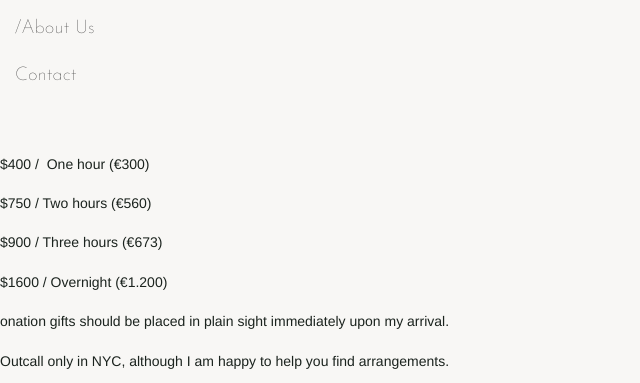
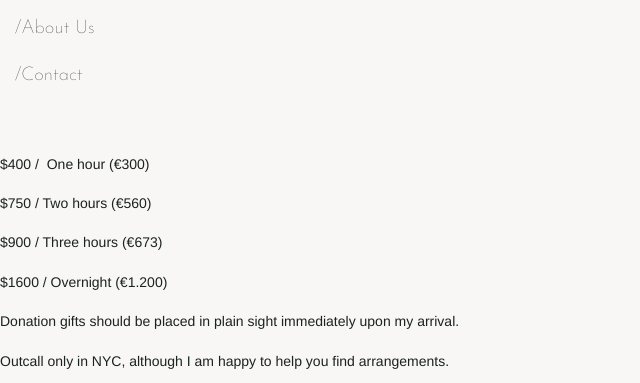
Before and after one commit to charliethegirlnyc/charliethegirlnyc.github.io, a plain HTML site: page aboutus.html in a window 1280 px wide. Shown: the part 250-633 px from the top of the page, 0-640 px from the left. Drawn offline with Linux system fonts and the light colour scheme; a web font is replaced by a local one.

Commit message:
edited of text and contact

```diff
--- a/aboutus.html
+++ b/aboutus.html
@@ -44,7 +44,7 @@
         <p><li><a href="aboutme.html">/About Me</a></li></p>
         <p><li><a href="gallery.html">/Gallery</a></li></p>
         <p><li><a href="aboutus.html">/About Us</a></li></p>
-        <li><a href="contact.html">Contact</a></li>
+        <li><a href="contact.html">/Contact</a></li>
       </ul>
     </div>
            <div class="text">
@@ -57,7 +57,7 @@
 
 <p><p>$1600 / Overnight (€1.200)</p></p>
 
-<p><p>onation gifts should be placed in plain sight immediately upon my arrival.</p></p>
+<p><p>Donation gifts should be placed in plain sight immediately upon my arrival.</p></p>
 
 <p><p>Outcall only in NYC, although I am happy to help you find arrangements.</p></p>
 
```
Also changed, not shown: aboutme.html (+1 -1 lines), charlie1.html (+1 -1 lines), charlie2.html (+1 -1 lines), charlie3.html (+1 -1 lines), charlie4.html (+1 -1 lines), contact.html (+2 -2 lines), gallery.html (+1 -1 lines), index.html (+1 -1 lines).
